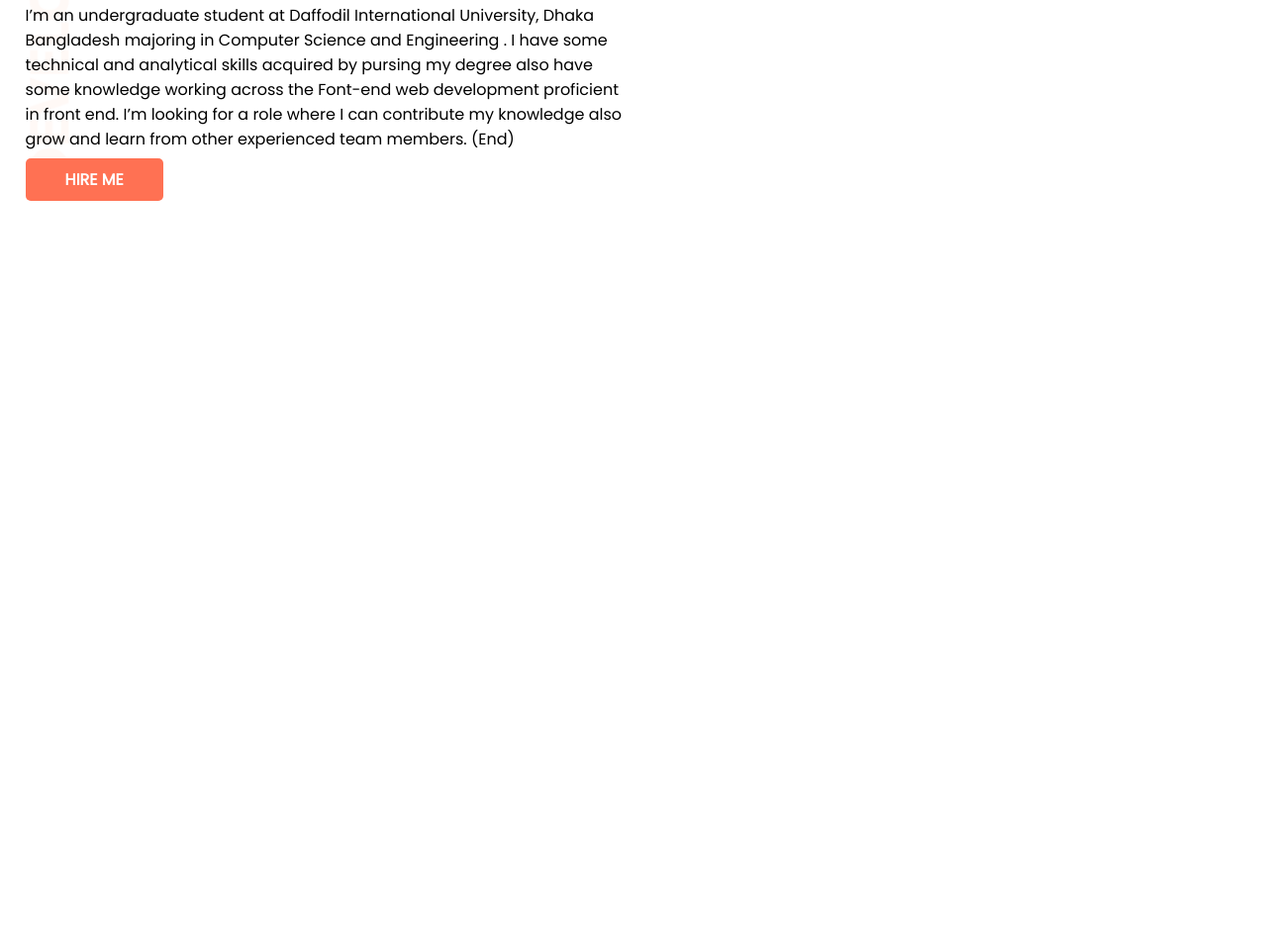
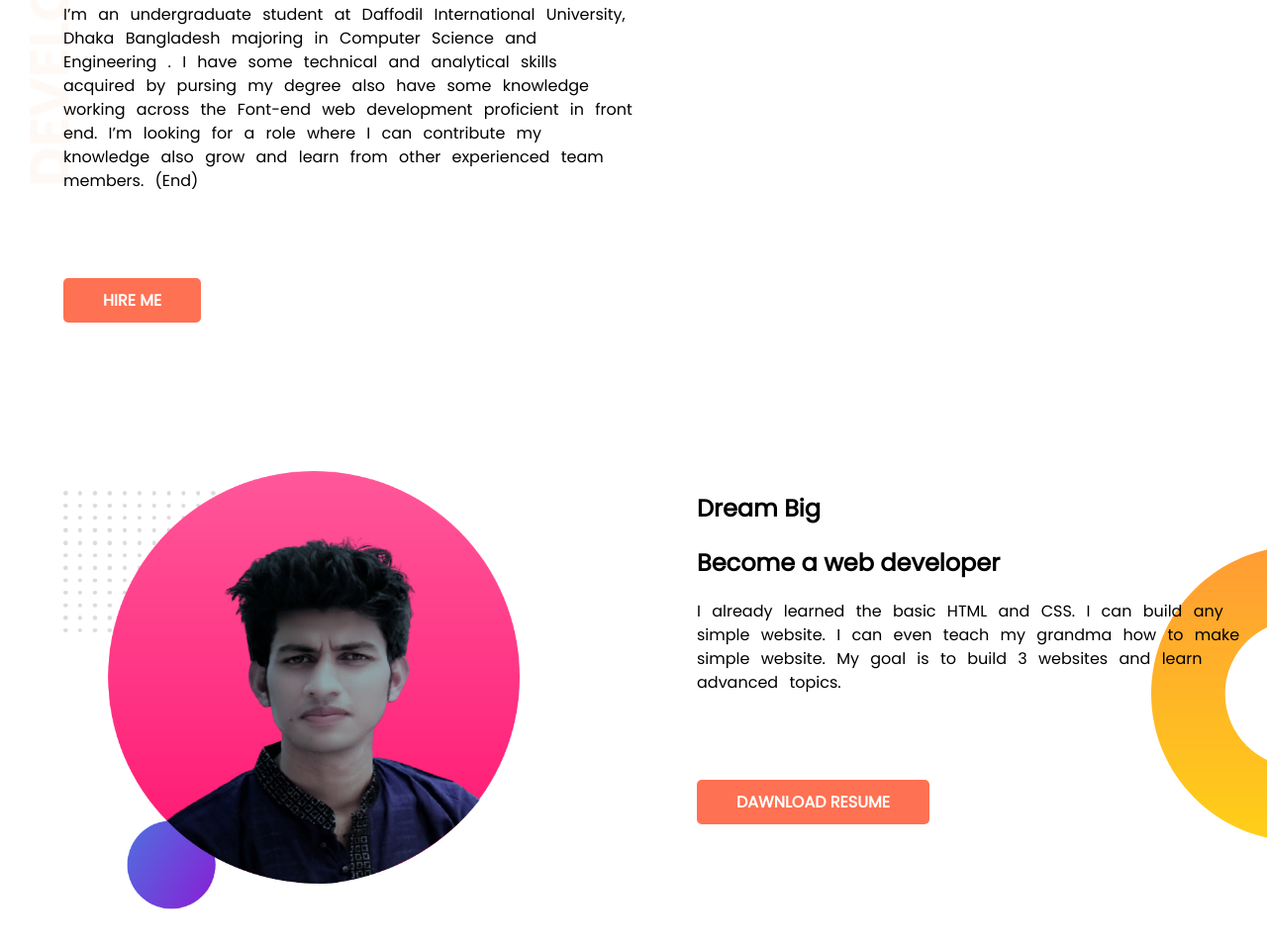
Before and after one commit to kanakWeb/demo-portfolio, a plain HTML site: page index.html in a window 1280 px wide. Shown: the part 174-1132 px from the top of the page at 99% size. Before the commit the page ends 800 px from the top, so only its background shows below. Drawn offline with Linux system fonts and the light colour scheme.

Commit message:
second section

```diff
--- a/index.html
+++ b/index.html
@@ -21,7 +21,8 @@
             <h1><span class="orange">Kanak Chandra</span> World</h1>
             <h3>Hi I am a Web Developer</h3>
 
-            <p>I’m an undergraduate student at Daffodil International University, Dhaka Bangladesh majoring in Computer
+            <p class="paragraph">I’m an undergraduate student at Daffodil International University, Dhaka Bangladesh
+                majoring in Computer
                 Science
                 and Engineering . I have some technical and analytical skills acquired by pursing my degree also have
                 some
@@ -36,6 +37,26 @@
             <img src="image/kanak1.png" alt="kanak">
         </div>
     </section>
+    <section class="drem">
+        <div class="half-width">
+            <img src="image/perfect k.png" alt="kanak">
+        </div>
+        <div class="half-width">
+            <h1>
+                Dream Big
+            </h1>
+
+            <h2> Become a web developer</h2>
+
+            <p class="paragraph">I already learned the basic HTML and CSS. I can build any simple website. I can even
+                teach my grandma how
+                to make simple website. My goal is to build 3 websites and learn advanced topics.</p>
+            <a class=" button-link" href="https://github.com/kanakWeb/demo-portfolio" target="_blank">DAWNLOAD
+                RESUME</a>
+
+
+    </section>
+
 
 </body>
 
--- a/style.css
+++ b/style.css
@@ -3,7 +3,7 @@ body {
   margin: 0;
 }
 .h1 {
-  font-size: 50px;
+  font-size: 40px;
 }
 .orange {
   color: rgb(255, 165, 0);
@@ -11,24 +11,36 @@ body {
 
 section {
   display: flex;
+  margin-bottom: 150px;
 }
 .half-width {
   width: 50%;
   padding-left: 5%;
-  padding-left: 2%;
 }
 .half-width img {
   width: 80%;
 }
+.paragraph {
+  word-spacing: 7px;
+  line-height: 1.5;
+  text-align: justufy;
+}
 .button-link {
+  margin-top: 70px;
   text-decoration: none;
   background-color: rgb(255, 113, 83);
   color: white;
   padding: 10px 40px;
   border-radius: 5px;
   font-weight: 700;
+  display: inline-block;
 }
 .banar {
   background-image: url(image/top-banner.png);
   background-repeat: no-repeat;
 }
+.drem {
+  background-image: url(image/dream-bg.png);
+  background-repeat: no-repeat;
+  background-position: right;
+}
```
